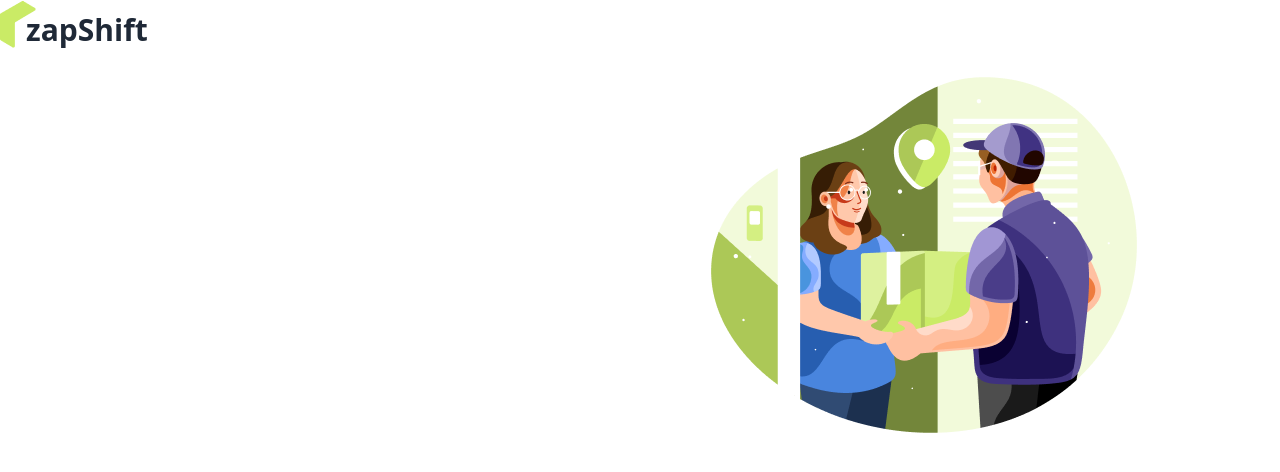
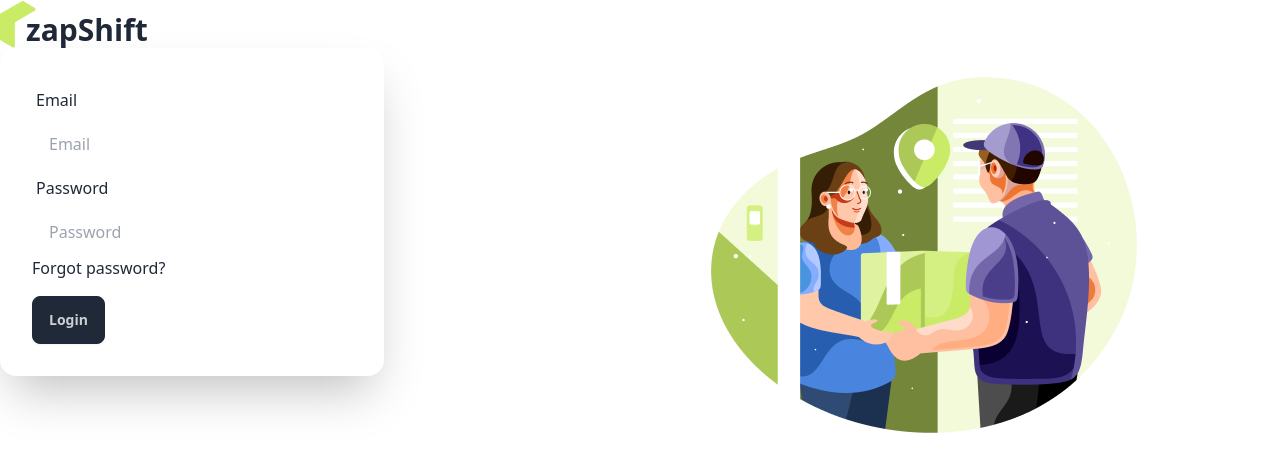
Before and after one commit to MAshhabDev/Zip-Shift-Client, a React (Vite) app: page /login in a window 1280 px wide. Shown: the top 472 px of the page. Built offline with nearby package versions, Linux system fonts and the light colour scheme.

Commit message:
Implement LogIn & Register Page

```diff
--- a/src/Layout/AuthLayout.jsx
+++ b/src/Layout/AuthLayout.jsx
@@ -2,6 +2,7 @@
 import Logo from '../Shared/Logo/Logo';
 
 import image from '../assets/authImage.png'
+import { Outlet } from 'react-router';
 
 const AuthLayout = () => {
     return (
@@ -10,7 +11,7 @@
             <div className='flex'>
                 <div className='flex-1'>
 
-
+                    <Outlet></Outlet>
                 </div>
                 <div className='flex-1'>
                     <img src={image} alt="" />
--- a/src/Page/Auth/Login/Login.jsx
+++ b/src/Page/Auth/Login/Login.jsx
@@ -1,9 +1,40 @@
 import React from 'react';
+import { useForm } from 'react-hook-form';
 
 const Login = () => {
+
+    const { register, handleSubmit, formState: { errors } } = useForm()
+
+    const handleRegister = (data) => {
+        console.log(data)
+    }
     return (
         <div>
+            <form onSubmit={handleSubmit(handleRegister)} >
+                <div className="card bg-base-100 w-full max-w-sm shrink-0 shadow-2xl">
+                    <div className="card-body">
+                        <fieldset className="fieldset">
+                            <label className="label">Email</label>
+                            <input type="email" {...register('email', { required: true })} className="input" placeholder="Email" />
+                            {
+                                errors.email?.type === 'required' && <p className='text-red-500'>Email Is Required</p>
+                            }
 
+
+                            <label className="label">Password</label>
+                            <input type="password" {...register('password', { required: true, minLength: 6 })} className="input" placeholder="Password" />
+
+                            {
+                                errors.password?.type === 'required' && <p className='text-red-500'>Set PassWord Correctly</p>
+                            }
+
+                            <div><a className="link link-hover">Forgot password?</a></div>
+                            <button className="btn btn-neutral mt-4">Login</button>
+                        </fieldset>
+                    </div>
+                </div>
+
+            </form>
         </div>
     );
 };
--- a/src/Page/Auth/Registration/Registration.jsx
+++ b/src/Page/Auth/Registration/Registration.jsx
@@ -3,7 +3,19 @@
 const Registration = () => {
     return (
         <div>
+            <form >
+                <div className="card-body">
+                    <fieldset className="fieldset">
+                        <label className="label">Email</label>
+                        <input type="email" className="input" placeholder="Email" />
+                        <label className="label">Password</label>
+                        <input type="password" className="input" placeholder="Password" />
+                        <div><a className="link link-hover">Forgot password?</a></div>
+                        <button className="btn btn-neutral mt-4">Login</button>
+                    </fieldset>
+                </div>
 
+            </form>
         </div>
     );
 };
--- a/src/Routes/router.jsx
+++ b/src/Routes/router.jsx
@@ -27,11 +27,11 @@
         Component: AuthLayout,
         children: [
             {
-                path: 'login',
+                path: '/login',
                 Component: Login
             },
             {
-                path: 'register',
+                path: '/register',
                 Component: Registration
             }
         ]
```
